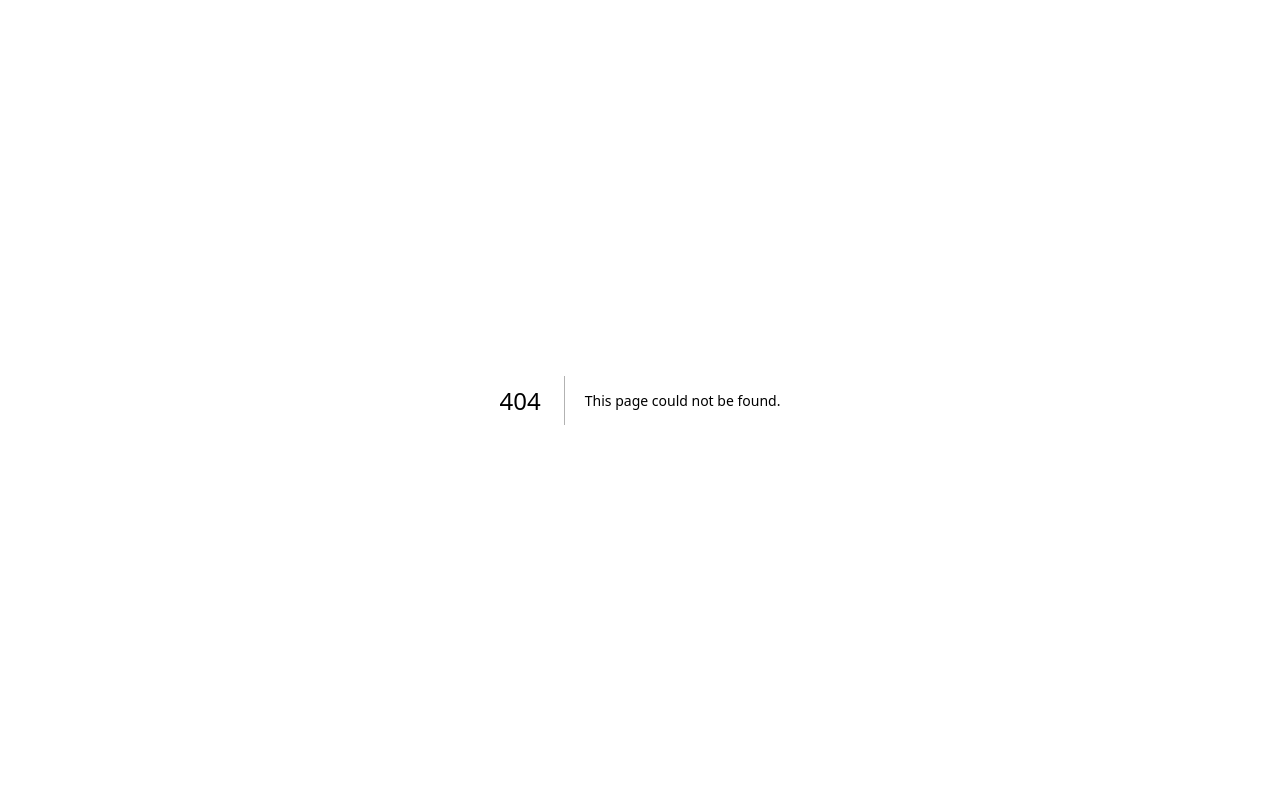
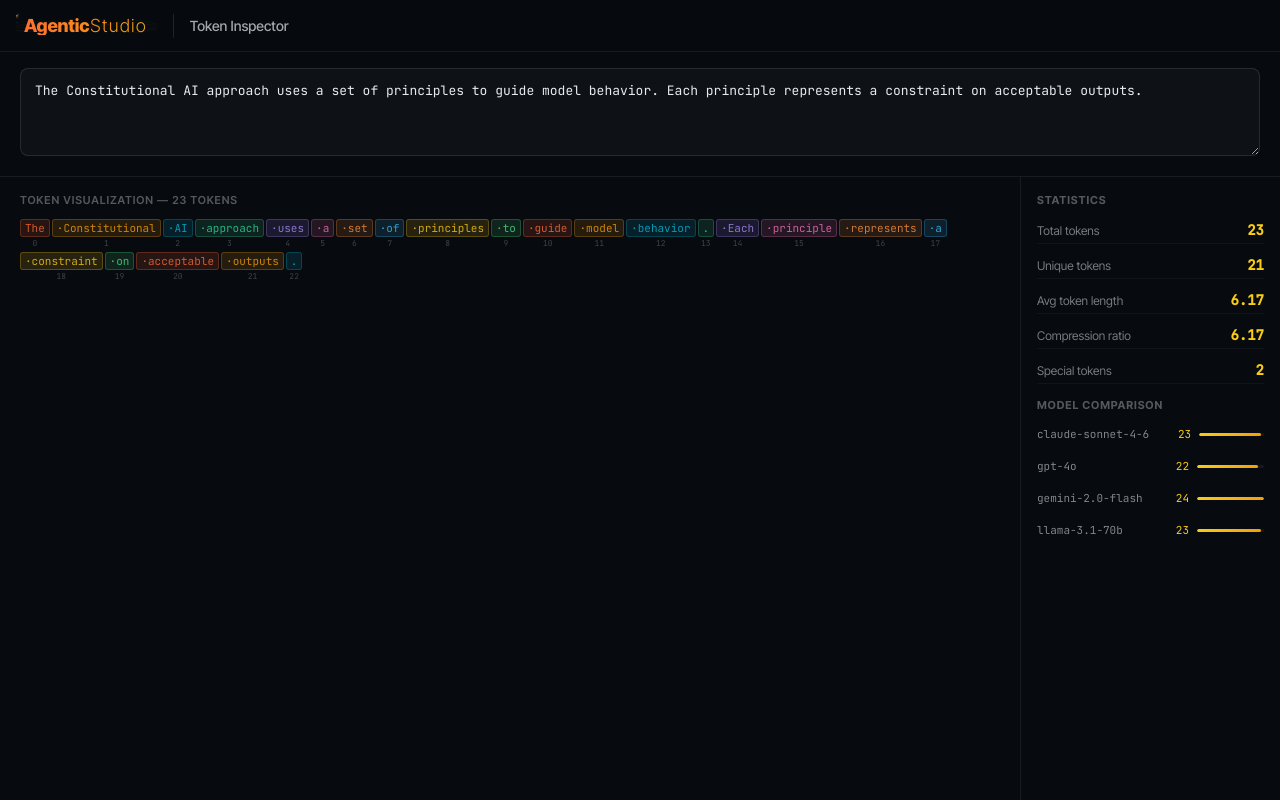
Before and after one commit to john3913/dinosaurai, a Next.js app: page /agenticstudio/tokens in a window 1280 px wide. Before the commit this address had no page. Built offline with nearby package versions, Linux system fonts and the light colour scheme.

Commit message:
feat: add Token Inspector page

```diff
--- /dev/null
+++ b/src/app/agenticstudio/tokens/page.tsx
@@ -0,0 +1,191 @@
+'use client';
+import { useState, useMemo } from 'react';
+import Link from 'next/link';
+import { AgenticWordmark } from '../Wordmark';
+import '../ti.css';
+
+const SAMPLE_TEXT = 'The Constitutional AI approach uses a set of principles to guide model behavior. Each principle represents a constraint on acceptable outputs.';
+
+const TOKEN_COLORS = [
+  { bg: '#FF6B3520', border: '#FF6B3540', text: '#FF6B35CC' },
+  { bg: '#F59E0B20', border: '#F59E0B40', text: '#F59E0BCC' },
+  { bg: '#06B6D420', border: '#06B6D440', text: '#06B6D4CC' },
+  { bg: '#34D39920', border: '#34D39940', text: '#34D399CC' },
+  { bg: '#A78BFA20', border: '#A78BFA40', text: '#A78BFACC' },
+  { bg: '#F472B620', border: '#F472B640', text: '#F472B6CC' },
+  { bg: '#FB923C20', border: '#FB923C40', text: '#FB923CCC' },
+  { bg: '#38BDF820', border: '#38BDF840', text: '#38BDF8CC' },
+  { bg: '#FACC1520', border: '#FACC1540', text: '#FACC15CC' },
+  { bg: '#4ADE8020', border: '#4ADE8040', text: '#4ADE80CC' },
+];
+
+interface Token { text: string; displayText: string; idx: number; colorIdx: number; }
+
+function tokenize(text: string): Token[] {
+  const matches = text.match(/( ?[\w']+| ?[^\s\w]|\n)/g) ?? [];
+  return matches.map((tok, i) => {
+    let display = tok;
+    if (tok.startsWith(' ')) display = '·' + tok.slice(1);
+    if (tok === '\n') display = '↵\n';
+    return { text: tok, displayText: display, idx: i, colorIdx: i % TOKEN_COLORS.length };
+  });
+}
+
+function toUtf8Hex(s: string): string {
+  const enc = new TextEncoder();
+  const bytes = enc.encode(s.replace(/^·/, ' ').replace('↵\n', '\n'));
+  return Array.from(bytes).map(b => '0x' + b.toString(16).toUpperCase().padStart(2, '0')).slice(0, 4).join(' ');
+}
+
+const MODELS = [
+  { name: 'claude-sonnet-4-6', multiplier: 1.00 },
+  { name: 'gpt-4o',            multiplier: 0.97 },
+  { name: 'gemini-2.0-flash',  multiplier: 1.03 },
+  { name: 'llama-3.1-70b',     multiplier: 0.99 },
+];
+
+export default function TokenInspector() {
+  const [text, setText] = useState(SAMPLE_TEXT);
+  const [hoveredIdx, setHoveredIdx] = useState<number | null>(null);
+
+  const tokens = useMemo(() => tokenize(text), [text]);
+
+  const baseCount = tokens.length;
+  const uniqueTokens = new Set(tokens.map(t => t.text)).size;
+  const avgLen = baseCount > 0 ? (tokens.reduce((s, t) => s + t.text.replace(/^·/, ' ').length, 0) / baseCount) : 0;
+  const compressionRatio = baseCount > 0 ? (text.length / baseCount) : 0;
+  const specialCount = tokens.filter(t => /^[^a-zA-Z0-9·]+$/.test(t.displayText.trim())).length;
+
+  const modelCounts = MODELS.map(m => ({
+    ...m,
+    count: Math.round(baseCount * m.multiplier),
+  }));
+  const maxCount = Math.max(...modelCounts.map(m => m.count), 1);
+
+  const hoveredToken = hoveredIdx !== null ? tokens[hoveredIdx] : null;
+
+  return (
+    <div className="ti-root">
+      <header className="ti-bar">
+        <Link href="/agenticstudio" className="ti-bar-logo"><AgenticWordmark /></Link>
+        <div className="ti-bar-sep" />
+        <span className="ti-bar-title">Token Inspector</span>
+        <div className="ti-bar-space" />
+      </header>
+
+      <div className="ti-layout">
+        {/* TOP TEXTAREA */}
+        <div className="ti-top">
+          <textarea
+            className="ti-textarea"
+            value={text}
+            onChange={e => setText(e.target.value)}
+            placeholder="Enter text to tokenize…"
+            rows={3}
+          />
+        </div>
+
+        <div className="ti-body">
+          {/* CENTER TOKEN DISPLAY */}
+          <div className="ti-main">
+            <div className="ti-main-head">Token Visualization — {baseCount} tokens</div>
+            <div className="ti-tokens">
+              {tokens.map(tok => {
+                const c = TOKEN_COLORS[tok.colorIdx];
+                const isHovered = hoveredIdx === tok.idx;
+                return (
+                  <span
+                    key={tok.idx}
+                    className="ti-token"
+                    onMouseEnter={() => setHoveredIdx(tok.idx)}
+                    onMouseLeave={() => setHoveredIdx(null)}
+                  >
+                    {isHovered && (
+                      <span className="ti-tooltip">
+                        Token #{tok.idx} · {tok.text.replace(/^·/, ' ').length} chars<br />
+                        UTF-8: {toUtf8Hex(tok.displayText)}
+                      </span>
+                    )}
+                    <span
+                      className="ti-pill"
+                      style={{
+                        background: isHovered ? c.border : c.bg,
+                        borderColor: c.border,
+                        color: c.text,
+                      }}
+                    >
+                      {tok.displayText}
+                    </span>
+                    <span className="ti-token-idx">{tok.idx}</span>
+                  </span>
+                );
+              })}
+            </div>
+          </div>
+
+          {/* RIGHT SIDEBAR */}
+          <aside className="ti-sidebar">
+            <div className="ti-stat-group">
+              <div className="ti-stat-title">Statistics</div>
+              <div className="ti-stat">
+                <span className="ti-stat-label">Total tokens</span>
+                <span className="ti-stat-val">{baseCount}</span>
+              </div>
+              <div className="ti-stat">
+                <span className="ti-stat-label">Unique tokens</span>
+                <span className="ti-stat-val">{uniqueTokens}</span>
+              </div>
+              <div className="ti-stat">
+                <span className="ti-stat-label">Avg token length</span>
+                <span className="ti-stat-val">{avgLen.toFixed(2)}</span>
+              </div>
+              <div className="ti-stat">
+                <span className="ti-stat-label">Compression ratio</span>
+                <span className="ti-stat-val">{compressionRatio.toFixed(2)}</span>
+              </div>
+              <div className="ti-stat">
+                <span className="ti-stat-label">Special tokens</span>
+                <span className="ti-stat-val">{specialCount}</span>
+              </div>
+            </div>
+
+            <div className="ti-stat-group">
+              <div className="ti-stat-title">Model Comparison</div>
+              {modelCounts.map(m => (
+                <div key={m.name} className="ti-model-row">
+                  <span className="ti-model-name">{m.name}</span>
+                  <span className="ti-model-count">{m.count}</span>
+                  <div className="ti-model-bar-bg">
+                    <div className="ti-model-bar" style={{ width: `${(m.count / maxCount) * 100}%` }} />
+                  </div>
+                </div>
+              ))}
+            </div>
+
+            {hoveredToken && (
+              <div className="ti-stat-group">
+                <div className="ti-stat-title">Selected Token</div>
+                <div className="ti-stat">
+                  <span className="ti-stat-label">Index</span>
+                  <span className="ti-stat-val">#{hoveredToken.idx}</span>
+                </div>
+                <div className="ti-stat">
+                  <span className="ti-stat-label">Text</span>
+                  <span className="ti-stat-val" style={{ fontSize: 12 }}>&quot;{hoveredToken.text}&quot;</span>
+                </div>
+                <div className="ti-stat">
+                  <span className="ti-stat-label">Chars</span>
+                  <span className="ti-stat-val">{hoveredToken.text.replace(/^·/, ' ').length}</span>
+                </div>
+                <div className="ti-stat" style={{ flexDirection: 'column', alignItems: 'flex-start', gap: 2 }}>
+                  <span className="ti-stat-label">UTF-8</span>
+                  <span className="ti-stat-val" style={{ fontSize: 10 }}>{toUtf8Hex(hoveredToken.displayText)}</span>
+                </div>
+              </div>
+            )}
+          </aside>
+        </div>
+      </div>
+    </div>
+  );
+}
```
